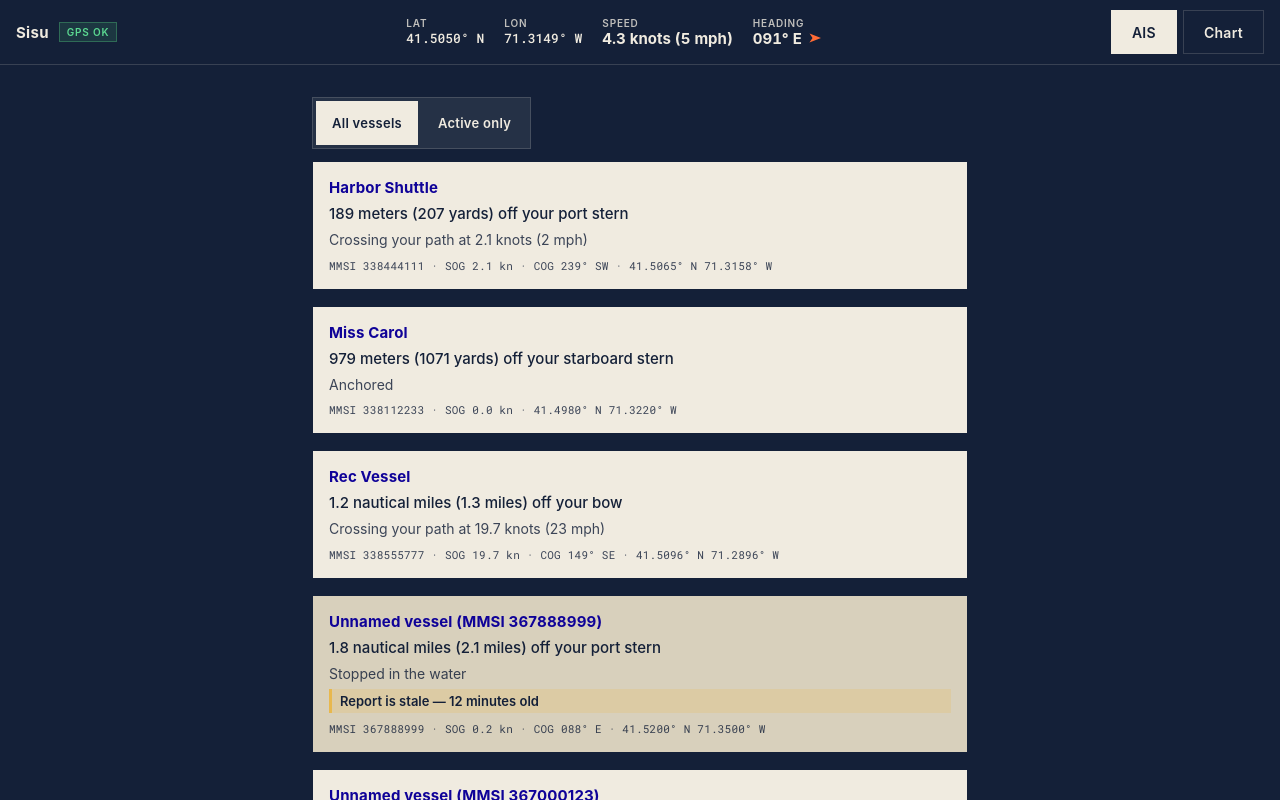
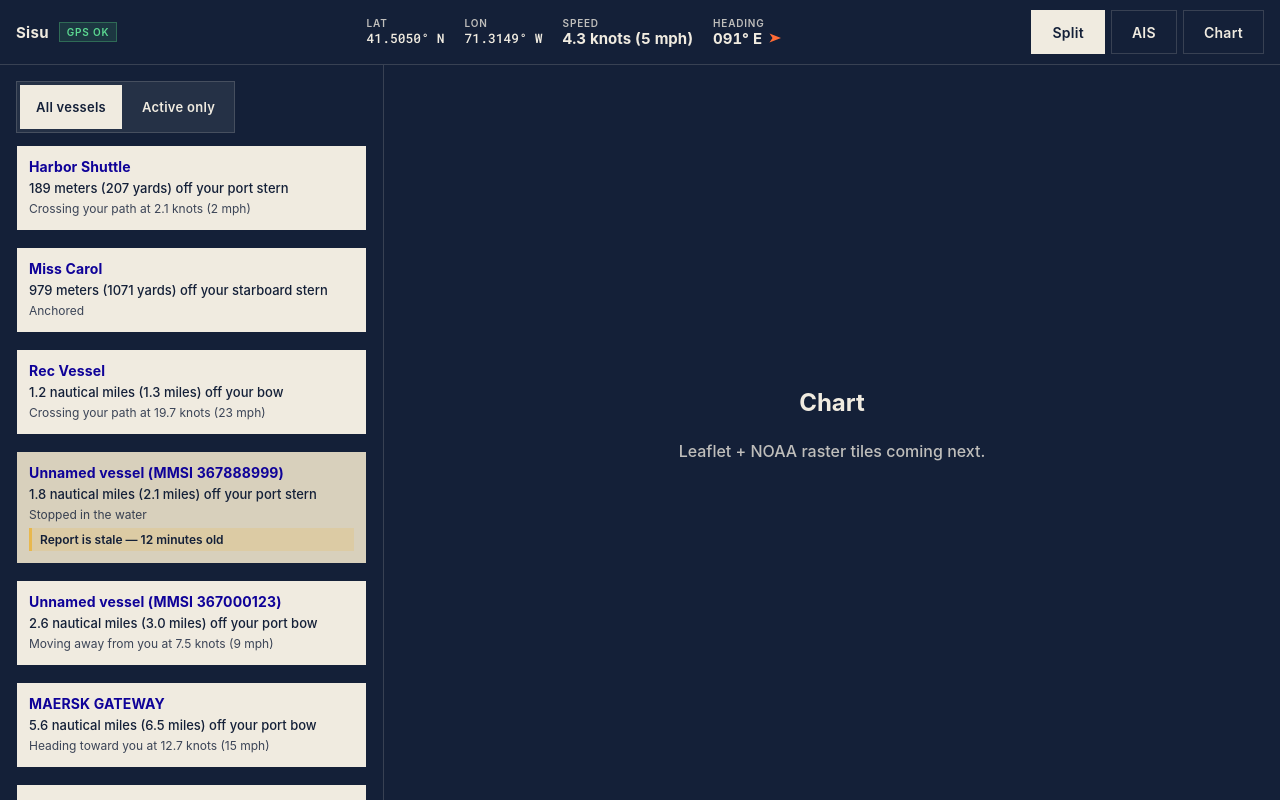
Before and after one commit to LauraHD17/zissou, a React (Vite) app: page / in a window 1280 px wide. Built offline with nearby package versions, Linux system fonts and the light colour scheme; no server answers; a web font is replaced by a local one.

Commit message:
Split-view layout: AIS 30% / Chart 70% default + compact card variant + 3-mode toggle

```diff
--- a/src/App.tsx
+++ b/src/App.tsx
@@ -1,18 +1,22 @@
 import { useState } from 'react';
-import { StatusBar, type PageKey } from './components/StatusBar';
+import { StatusBar, type ViewMode } from './components/StatusBar';
 import { AISPage } from './pages/AISPage';
 import { ChartPage } from './pages/ChartPage';
 import './styles/app.css';
 
 export function App() {
-  const [page, setPage] = useState<PageKey>('ais');
+  const [view, setView] = useState<ViewMode>('split');
 
   return (
     <div className="app">
-      <StatusBar activePage={page} onPageChange={setPage} />
-      <main className="app__main">
-        {page === 'ais' && <AISPage />}
-        {page === 'chart' && <ChartPage />}
+      <StatusBar activeView={view} onViewChange={setView} />
+      <main className={`app__main app__main--${view}`}>
+        <div className="ais-column">
+          <AISPage compact={view === 'split'} />
+        </div>
+        <div className="chart-column">
+          <ChartPage />
+        </div>
       </main>
     </div>
   );
--- a/src/components/AISList.tsx
+++ b/src/components/AISList.tsx
@@ -15,7 +15,7 @@ interface Row {
   hasValidPosition: boolean;
 }
 
-export function AISList() {
+export function AISList({ compact = false }: { compact?: boolean } = {}) {
   const targets = useAISTargets();
   const self = useSelf();
   const now = useNow(5000);
@@ -47,7 +47,7 @@ export function AISList() {
   const hiddenCount = allRows.length - visibleRows.length;
 
   return (
-    <div className="ais-panel">
+    <div className={`ais-panel${compact ? ' ais-panel--compact' : ''}`}>
       <FilterBar filter={filter} onChange={setFilter} hiddenCount={hiddenCount} />
       {visibleRows.length === 0 ? (
         <div className="ais-empty">
--- a/src/components/StatusBar.tsx
+++ b/src/components/StatusBar.tsx
@@ -4,14 +4,14 @@ import { formatCompassBearing, formatLat, formatLon, formatSpeedKnMph } from '..
 
 const STALE_MS = 30_000;
 
-export type PageKey = 'ais' | 'chart';
+export type ViewMode = 'split' | 'ais' | 'chart';
 
 interface StatusBarProps {
-  activePage: PageKey;
-  onPageChange: (page: PageKey) => void;
+  activeView: ViewMode;
+  onViewChange: (v: ViewMode) => void;
 }
 
-export function StatusBar({ activePage, onPageChange }: StatusBarProps) {
+export function StatusBar({ activeView, onViewChange }: StatusBarProps) {
   const self = useSelf();
   const now = useNow(1000);
   const hasFix = self?.position != null;
@@ -46,9 +46,10 @@ export function StatusBar({ activePage, onPageChange }: StatusBarProps) {
         />
       </div>
 
-      <nav className="statusbar__tabs" aria-label="Pages">
-        <TabButton active={activePage === 'ais'} onClick={() => onPageChange('ais')}>AIS</TabButton>
-        <TabButton active={activePage === 'chart'} onClick={() => onPageChange('chart')}>Chart</TabButton>
+      <nav className="statusbar__tabs" aria-label="View">
+        <TabButton active={activeView === 'split'} onClick={() => onViewChange('split')}>Split</TabButton>
+        <TabButton active={activeView === 'ais'} onClick={() => onViewChange('ais')}>AIS</TabButton>
+        <TabButton active={activeView === 'chart'} onClick={() => onViewChange('chart')}>Chart</TabButton>
       </nav>
     </header>
   );
@@ -93,7 +94,7 @@ function TabButton({ active, onClick, children }: { active: boolean; onClick: ()
       type="button"
       className={`tab${active ? ' tab--active' : ''}`}
       onClick={onClick}
-      aria-current={active ? 'page' : undefined}
+      aria-pressed={active}
     >
       {children}
     </button>
--- a/src/pages/AISPage.tsx
+++ b/src/pages/AISPage.tsx
@@ -1,10 +1,10 @@
 import { AISList } from '../components/AISList';
 
-export function AISPage() {
+export function AISPage({ compact = false }: { compact?: boolean }) {
   return (
-    <div className="page page--ais">
+    <>
       <h1 className="sr-only">AIS targets</h1>
-      <AISList />
-    </div>
+      <AISList compact={compact} />
+    </>
   );
 }
--- a/src/pages/ChartPage.tsx
+++ b/src/pages/ChartPage.tsx
@@ -1,10 +1,8 @@
 export function ChartPage() {
   return (
-    <div className="page page--chart">
-      <div className="chart-placeholder">
-        <h1>Chart</h1>
-        <p>Leaflet + NOAA raster tiles coming next.</p>
-      </div>
+    <div className="chart-placeholder">
+      <h1>Chart</h1>
+      <p>Leaflet + NOAA raster tiles coming next.</p>
     </div>
   );
 }
--- a/src/styles/app.css
+++ b/src/styles/app.css
@@ -86,7 +86,45 @@ html, body, #root {
 
 .app__main {
   flex: 1;
+  display: flex;
+  overflow: hidden;
+  min-height: 0;
+}
+
+.ais-column,
+.chart-column {
   overflow-y: auto;
+  min-height: 0;
+}
+
+/* Split: 30% AIS / 70% chart */
+.app__main--split .ais-column {
+  width: 30%;
+  min-width: 260px;
+  max-width: 400px;
+  border-right: 1px solid var(--border-on-navy);
+  flex-shrink: 0;
+}
+.app__main--split .chart-column {
+  flex: 1;
+}
+
+/* AIS only */
+.app__main--ais .ais-column {
+  flex: 1;
+  max-width: 720px;
+  margin: 0 auto;
+}
+.app__main--ais .chart-column {
+  display: none;
+}
+
+/* Chart only */
+.app__main--chart .chart-column {
+  flex: 1;
+}
+.app__main--chart .ais-column {
+  display: none;
 }
 
 /* ── StatusBar (sits on navy) ─────────────────────────────────────────── */
@@ -222,15 +260,14 @@ html, body, #root {
   border-color: var(--surface-sand);
 }
 
-/* ── Pages ────────────────────────────────────────────────────────────── */
-
-.page {
-  max-width: 720px;
-  margin: 0 auto;
-  padding: 16px;
-}
+/* ── Chart placeholder (fills its column) ─────────────────────────────── */
 
 .chart-placeholder {
+  height: 100%;
+  display: flex;
+  flex-direction: column;
+  align-items: center;
+  justify-content: center;
   padding: 48px 24px;
   text-align: center;
   color: var(--text-dim);
@@ -301,6 +338,33 @@ html, body, #root {
 .ais-panel {
   background: var(--bg-navy);
   padding: 16px;
+}
+
+/* Compact variant — used in split-view 30% column. Trades raw-facts and
+   typography density for fitting in a narrow lane. */
+.ais-panel--compact .ais-row {
+  padding: 12px;
+  gap: 4px;
+}
+
+.ais-panel--compact .ais-row__name {
+  font-size: 14px;
+}
+
+.ais-panel--compact .ais-row__location {
+  font-size: 13px;
+}
+
+.ais-panel--compact .ais-row__movement {
+  font-size: 12px;
+}
+
+.ais-panel--compact .ais-row__qualifier {
+  font-size: 12px;
+}
+
+.ais-panel--compact .ais-row__raw {
+  display: none;
 }
 
 .ais-list {
```
Also changed, not shown: 1 other file (tests, documents, lock files or other folders).
